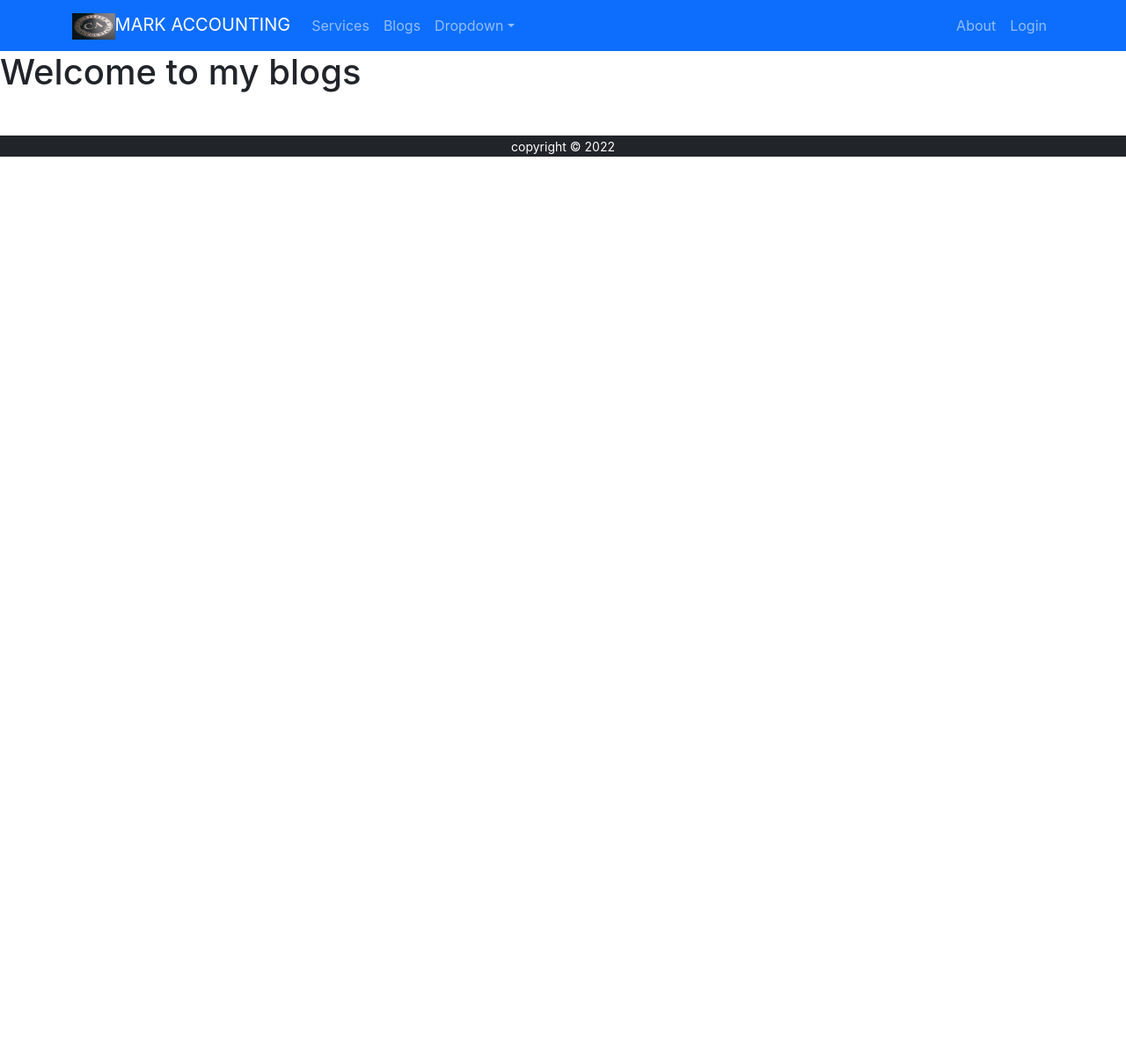
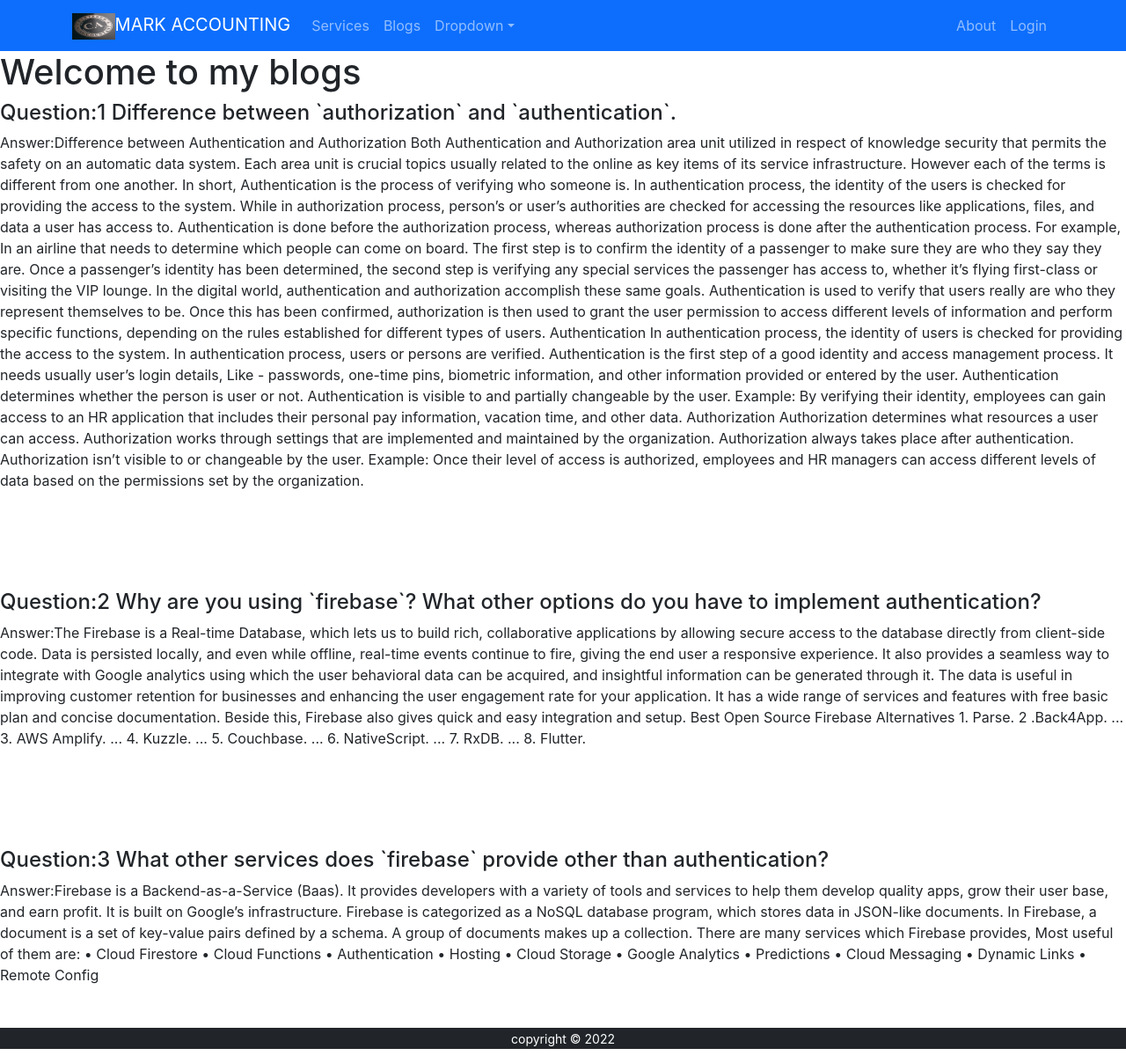
Before and after one commit to myewebgit/service-provider, a React (Create React App) app: page /blogs in a window 1280 px wide. Shown: the whole page at 88% size. Before the commit the page ends 800 px from the top, so only its background shows below. Built offline with nearby package versions, Linux system fonts and the light colour scheme.

Commit message:
Updating blog items

```diff
--- a/src/Components/Blogs/Blogs.js
+++ b/src/Components/Blogs/Blogs.js
@@ -4,6 +4,69 @@ const Blogs = () => {
     return(
         <div>
             <h1> Welcome to my blogs</h1>
+            <h4> Question:1 Difference between `authorization` and `authentication`.</h4>
+            <p>Answer:Difference between Authentication and Authorization
+Both Authentication and Authorization  area unit utilized in respect of knowledge security that permits the safety on an automatic data system. Each area unit is crucial topics usually related to the online as key items of its service infrastructure.  However each of the terms is different from one another. In short,  Authentication is the process of verifying who someone is.
+In authentication process, the identity of the users is checked for providing the access to the system. While in authorization process, person’s or user’s authorities are checked for accessing the resources like applications, files, and data a user has access to. Authentication is done before the authorization process, whereas authorization process is done after the authentication process. For example, In an airline that needs to determine which people can come on board. The first step is to confirm the identity of a passenger to make sure they are who they say they are. Once a passenger’s identity has been determined, the second step is verifying any special services the passenger has access to, whether it’s flying first-class or visiting the VIP lounge.
+In the digital world, authentication and authorization accomplish these same goals. Authentication is used to verify that users really are who they represent themselves to be. Once this has been confirmed, authorization is then used to grant the user permission to access different levels of information and perform specific functions, depending on the rules established for different types of users.
+
+Authentication
+In authentication process, the identity of users is checked for providing the access to the system.
+In authentication process, users or persons are verified.
+Authentication is the first step of a good identity and access management process.
+It needs usually user’s login details, Like - passwords, one-time pins, biometric information, and other information provided or entered by the user.
+Authentication determines whether the person is user or not.
+Authentication is visible to and partially changeable by the user.
+Example: By verifying their identity, employees can gain access to an HR application that includes their personal pay information, vacation time, and other data.
+
+
+
+Authorization
+Authorization determines what resources a user can access.
+Authorization works through settings that are implemented and maintained by the organization.
+Authorization always takes place after authentication.
+Authorization isn’t visible to or changeable by the user.
+Example: Once their level of access is authorized, employees and HR managers can access different levels of data based on the permissions set by the organization.
+
+
+</p>
+            <br></br>
+            <br></br>
+            <br></br>
+            <br></br>
+            <h4>Question:2 Why are you using `firebase`? What other options do you have to implement authentication?</h4>
+            <p>Answer:The Firebase is a Real-time Database, which lets us to build rich, collaborative applications by allowing secure access to the database directly from client-side code. Data is persisted locally, and even while offline, real-time events continue to fire, giving the end user a responsive experience. It also provides a seamless way to integrate with Google analytics using which the user behavioral data can be acquired, and insightful information can be generated through it. The data is useful in improving customer retention for businesses and enhancing the user engagement rate for your application. It has a wide range of services and features with free basic plan and concise documentation. Beside this, Firebase also gives quick and easy integration and setup.
+Best Open Source Firebase Alternatives
+1. Parse.
+2 .Back4App. ...
+3. AWS Amplify. ...
+4. Kuzzle. ...
+5. Couchbase. ...
+6. NativeScript. ...
+7. RxDB. ...
+8. Flutter.
+</p>
+            <br></br>
+            <br></br>
+            <br></br>
+            <br></br>
+            <h4>Question:3 What other services does `firebase` provide other than authentication?</h4>
+            <p>Answer:Firebase is a Backend-as-a-Service (Baas). It provides developers with a variety of tools and services to help them develop quality apps, grow their user base, and earn profit. It is built on Google’s infrastructure.
+Firebase is categorized as a NoSQL database program, which stores data in JSON-like documents.
+
+In Firebase, a document is a set of key-value pairs defined by a schema. A group of documents makes up a collection.
+There are many services which Firebase provides, Most useful of them are:
+•	Cloud Firestore
+•	Cloud Functions
+•	Authentication
+•	Hosting
+•	Cloud Storage
+•	Google Analytics
+•	Predictions
+•	Cloud Messaging
+•	Dynamic Links
+•	Remote Config
+</p>
         </div>
     );
 };
```
